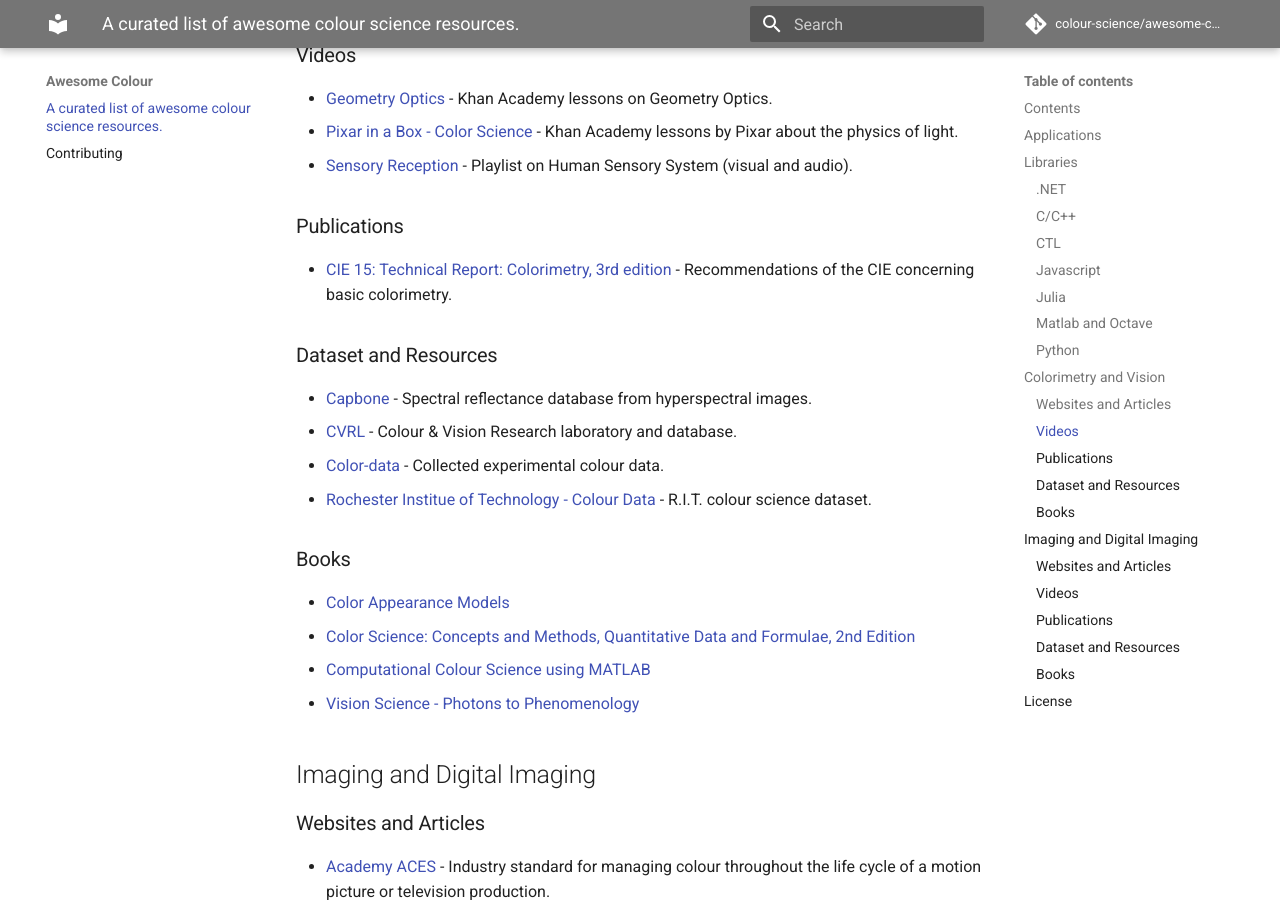
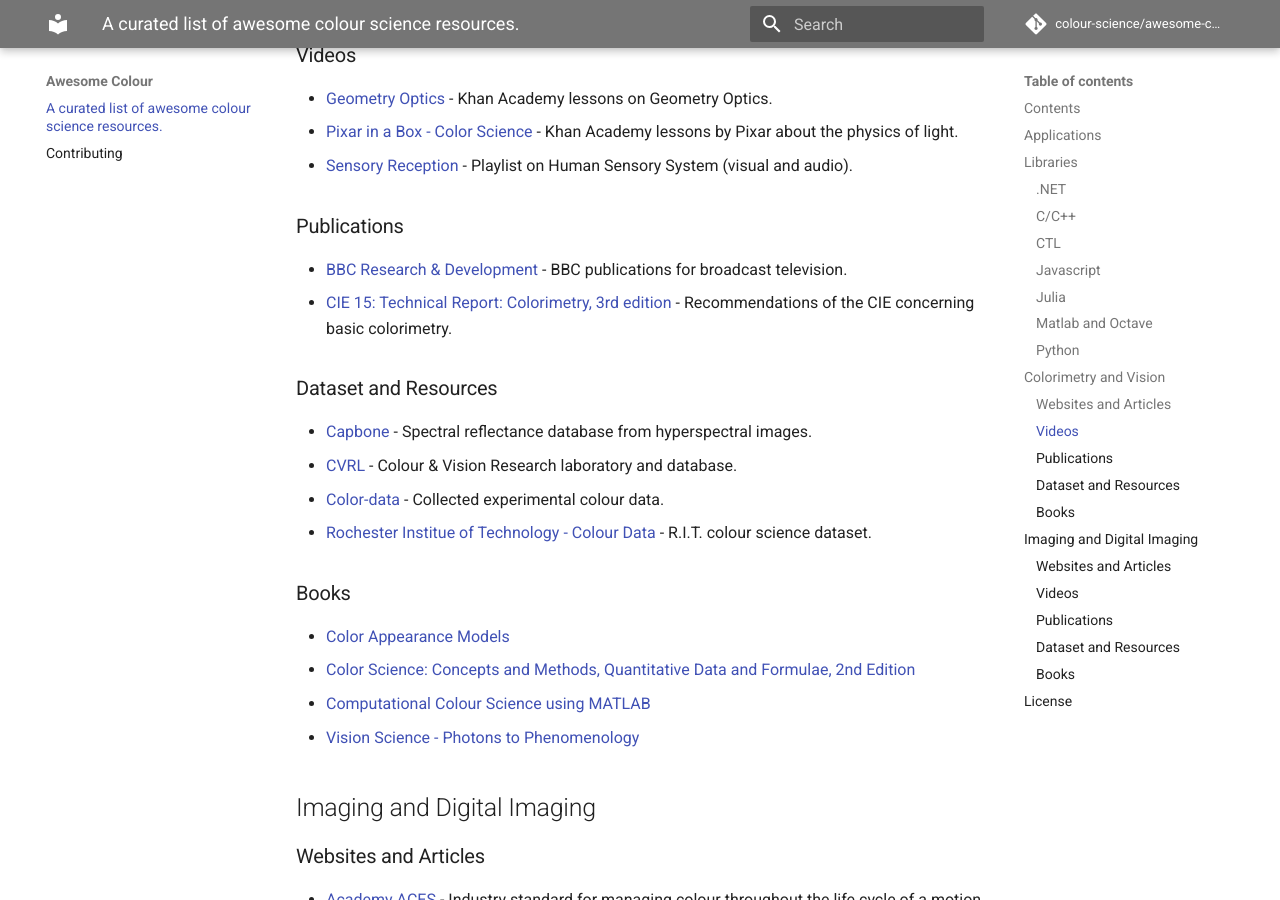
Before and after one commit to colour-science/awesome-colour, an MkDocs documentation site: the page built from docs/index.md, in a window 1280 px wide and 900 px high, scrolled down 3009 px. Built offline with MkDocs 1.6.1 and Material for MkDocs 9.7.7, drawn with Linux system fonts in a browser that asks for light colours; comment, search, counter and statistics services are not loaded; old or Windows-style settings are respelled for this version of MkDocs.

Commit message:
Update "index.md" file.

```diff
--- a/docs/index.md
+++ b/docs/index.md
@@ -110,6 +110,7 @@
 
 ### Publications
 
+- [BBC Research & Development](https://www.bbc.co.uk/rd/publications) - BBC publications for broadcast television.
 - [CIE 15: Technical Report: Colorimetry, 3rd edition](https://archive.org/details/gov.law.cie.15.2004) - Recommendations of the CIE concerning basic colorimetry.
 
 
```
